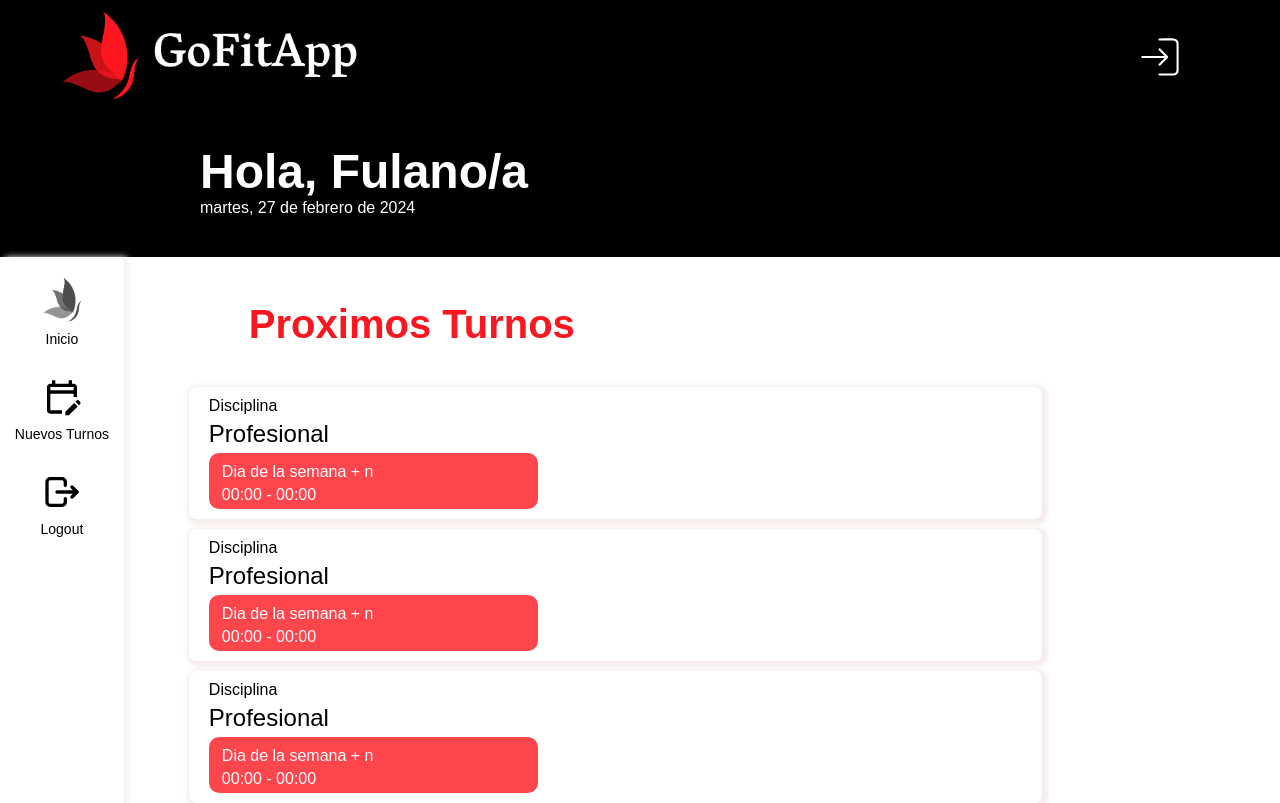
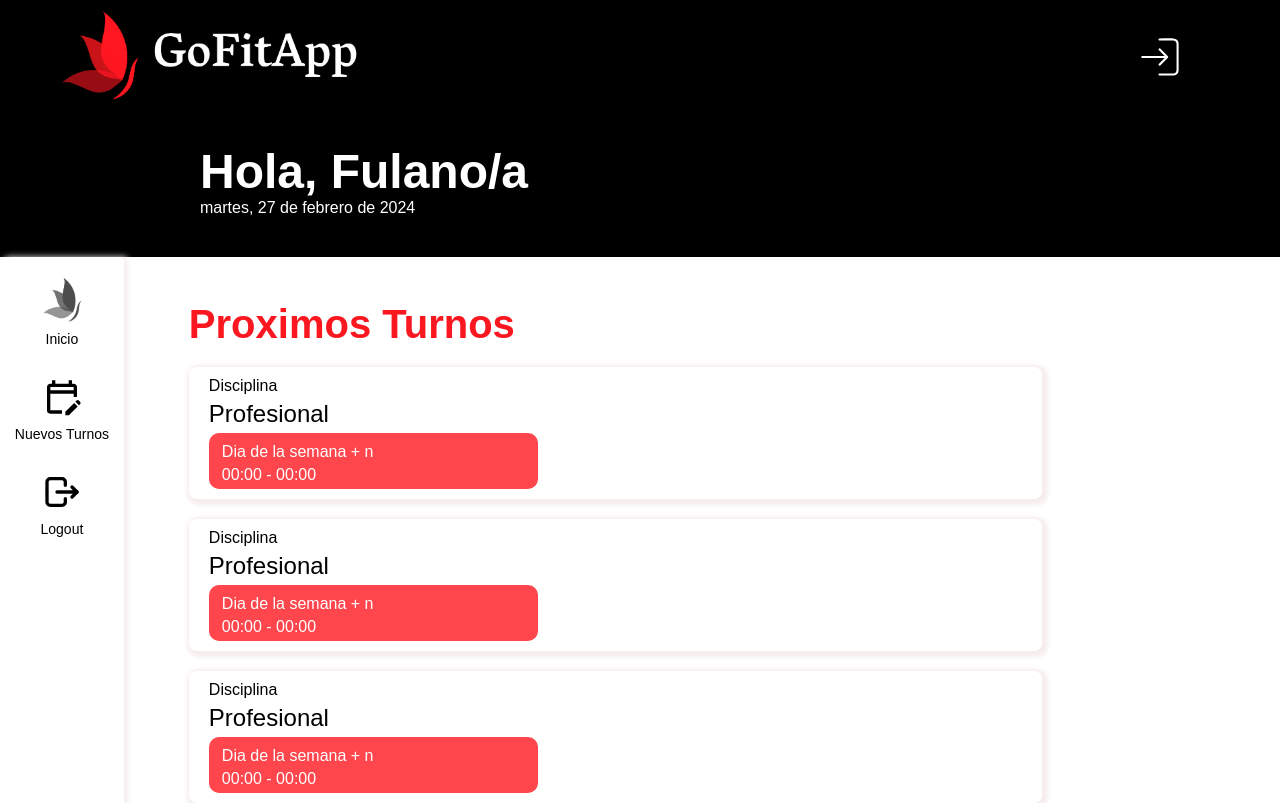
Before and after one commit to Alex420s/C16-74-n-python, a React (Create React App) app in the folder frontend/: page /usuario in a window 1280 px wide. Shown: the top 803 px of the page. Built offline with nearby package versions, Linux system fonts and the light colour scheme; the HTML template or start-up script is replaced by a standard one.

Commit message:
retoques css

```diff
--- a/frontend/src/components/Novedades.jsx
+++ b/frontend/src/components/Novedades.jsx
@@ -4,7 +4,7 @@ import '../stylesheets/Novedades.css'
 const Novedades = () => {
   return (
     <div className="novedades">
-       <h1 className="titulo">Proximos Turnos</h1>
+       <p className="tituloNov">Proximos Turnos</p>
        <div className="novedadBox">
         <p>Disciplina</p>
         <p className='profesional'>Profesional</p>
--- a/frontend/src/stylesheets/CheckOut.css
+++ b/frontend/src/stylesheets/CheckOut.css
@@ -1,10 +1,9 @@
-body {
-
+/*body {
     margin: 0;
     font-family: Arial, sans-serif;
     background: rgba(0, 0, 0, 0.5);
     justify-content: center;
-}
+}*/
 
 .checkout-container {
     display: flex;
--- a/frontend/src/stylesheets/Novedades.css
+++ b/frontend/src/stylesheets/Novedades.css
@@ -5,9 +5,13 @@
     padding: 25px;
 }
 
-.titulo {
+.tituloNov {
+    text-align: left;
     color: #fb1720;
-    margin: 20px auto 40px auto;
+    margin: 20px 0 20px 0;
+    font-size: 40px;
+    font-weight: bold;
+    text-align: left;
 }
 
 .profesional{
@@ -22,7 +26,7 @@
     border-style: hidden;
     border-radius: 8px;
     box-shadow: 2px 2px 4px 4px #f6eded;
-    margin-top: 10px;
+    margin-top: 20px;
 }
 
 .novedadBoxFecha {
--- a/frontend/src/stylesheets/UserHome.css
+++ b/frontend/src/stylesheets/UserHome.css
@@ -2,6 +2,7 @@
     display: flex;
     justify-content: space-between;
     margin-top: -60px;
+    margin-bottom: 40px;
     z-index: 500;
 }
 
--- a/frontend/src/stylesheets/forms/Login.css
+++ b/frontend/src/stylesheets/forms/Login.css
@@ -21,20 +21,25 @@
 }
 
 .ingresar{
-    padding: 20px 40px;
+    font-size: 20px;
+    border-radius: 10px;
+    padding: 15px 40px;
     border-style: none;
     color: white;
-    background-color: red;
+    background-color: #fb1720;
     cursor: pointer;
+    margin: 10px;
 }
 
 .registro {
     text-align: center;
-    margin: 5px auto;
+    margin: 10px auto;
 }
 
 .registro p{
     margin: 10px;
+    font-size: 15px;
+    line-height: 15px;
 }
 
 .registro a{
--- a/frontend/src/stylesheets/forms/UserForm.css
+++ b/frontend/src/stylesheets/forms/UserForm.css
@@ -2,13 +2,13 @@
     font-size: 30px;
     text-align: center;
     font-weight: bold;
-    text-align: center;
     line-height: 40px;
     margin-bottom: 20px;
+    padding: 0;
 }
 
 .h2FormU span{
-    color: red;
+    color: #fb1720;
 }
 
 .inputFormU{
@@ -42,18 +42,21 @@
 }
 
 .enviar{
-    padding: 20px 40px;
+    font-size: 20px;
+    border-radius: 10px;
+    padding: 15px 40px;
     border-style: none;
     color: white;
-    background-color: red;
+    background-color: #fb1720;
     cursor: pointer;
+    margin: 10px;
 }
 
 .disabled {
     padding: 20px 40px;
     border-style: none;
     color: white;
-    background-color: red;
+    background-color: #fb1720;
     cursor: not-allowed;
     opacity: 0.5;
 }
```
